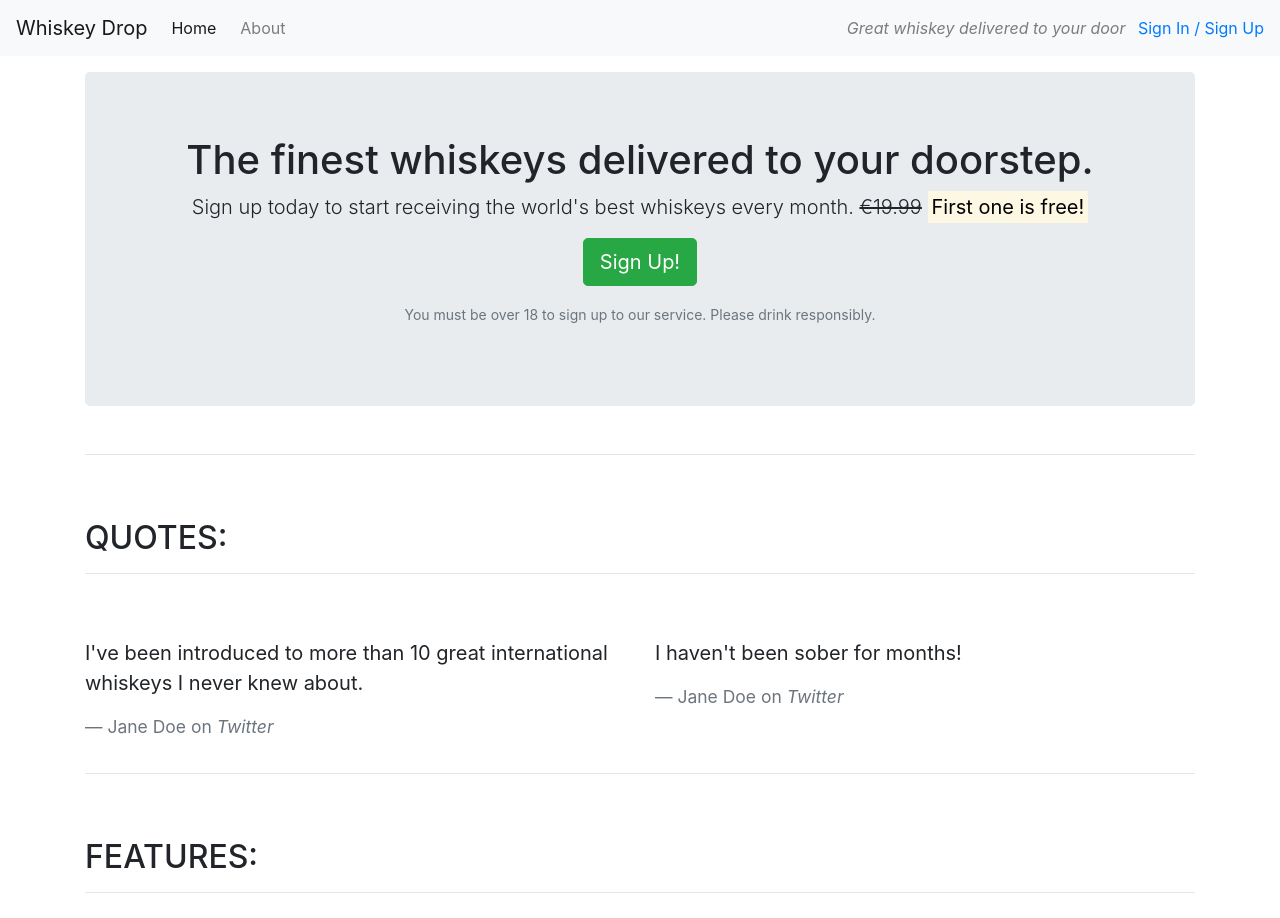
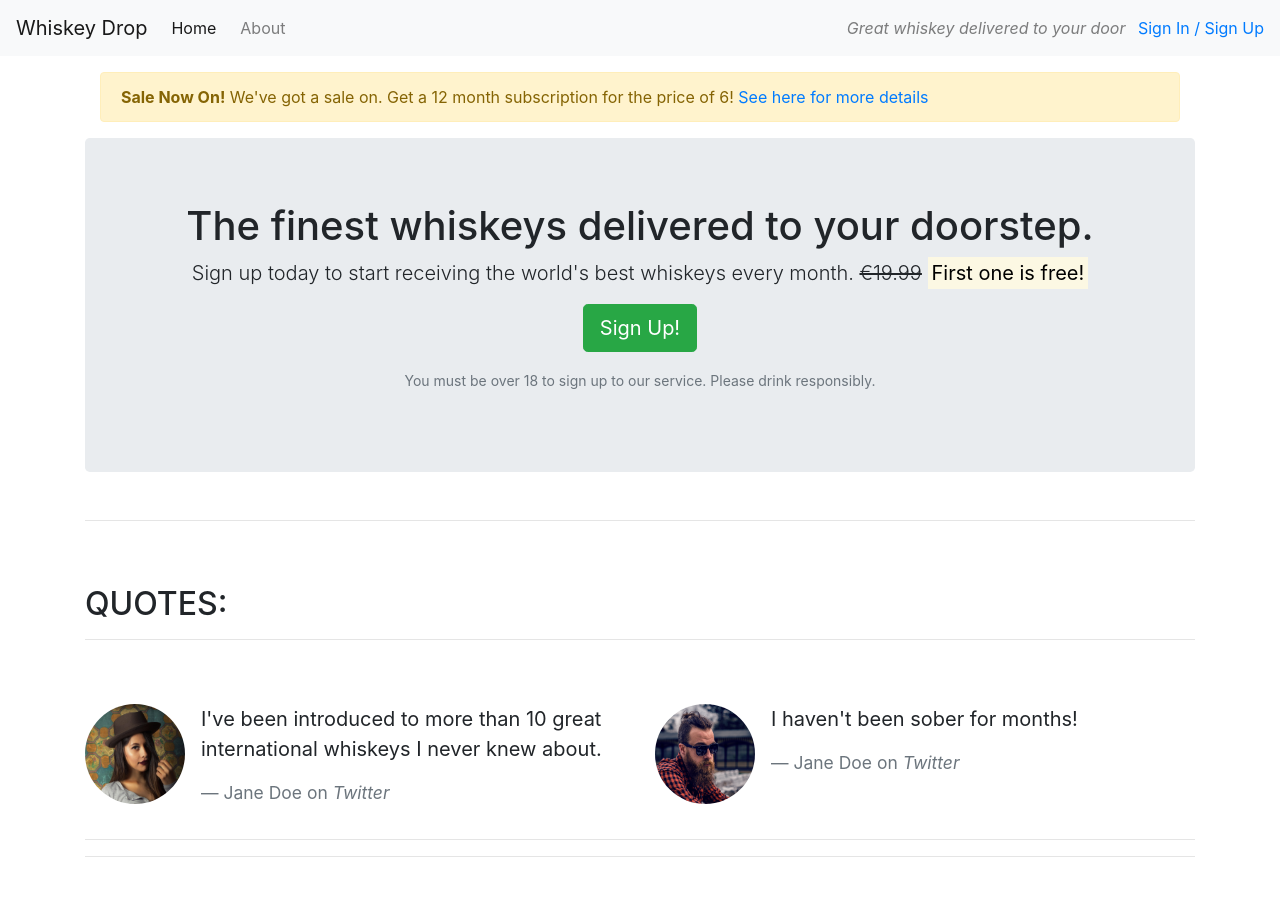
Before and after one commit to monicathomas8/Whiskey-drop, a plain HTML site: page index.html in a window 1280 px wide. Shown: the top 918 px of the page. Drawn offline with nearby package versions, Linux system fonts and the light colour scheme.

Commit message:
added alert and mobile styling

```diff
--- a/index.html
+++ b/index.html
@@ -34,6 +34,14 @@
     </nav>
     <article class="container mt-3">
         <!-- Callout -->
+        <div class="row d-none d-sm-block"></div>
+            <div class="col-12">
+                <div class="alert alert-warning">
+                    <strong>Sale Now On!</strong> We've got a sale on. Get a 12 month subscription for the price of 6! <a href="">See here for more details</a>
+                </div>
+            </div>
+        </div>
+        <!-- Callout -->
         <div class="row">
             <div class="col-12">
                 <section class="callout jumbotron text-center">
@@ -59,20 +67,35 @@
             </div>
             <div class="row">
                 <div class="col-12 col-md-6">
+                    <div class="media">
+                        <div class="d-none d-sm-block">
+                            <img src="images/girl-image.png" class="rounded-circle mr-3" height=100 width=100>
+                        </div>
+                        <div class="media-body">
                             <blockquote class="blockquote">
                                 <p>I've been introduced to more than 10 great international whiskeys I never knew about.</p>
                                 <footer class="blockquote-footer">Jane Doe on <cite title="Twitter">Twitter</cite></footer>
                             </blockquote>
                         </div>
+                    </div>
+                </div>
                 <div class="col-12 col-md-6">
+                    <div class="media">
+                        <div class="d-none d-sm-block">
+                            <img src="images/guy-image.png" class="rounded-circle mr-3" height=100 width=100>
+                        </div>
+                        <div class="media-body">
                             <blockquote class="blockquote">
                                 <p>I haven't been sober for months!</p>
                                 <footer class="blockquote-footer">Jane Doe on <cite title="Twitter">Twitter</cite></footer>
                             </blockquote>
                         </div>
                     </div>
+                </div>
+            </div>
         </section>
         <!-- /.quotes -->
+        <hr>
         <hr>
         <!-- Features -->
         <section class="features">
```
Lines whose indentation alone changed are shown as unchanged.
